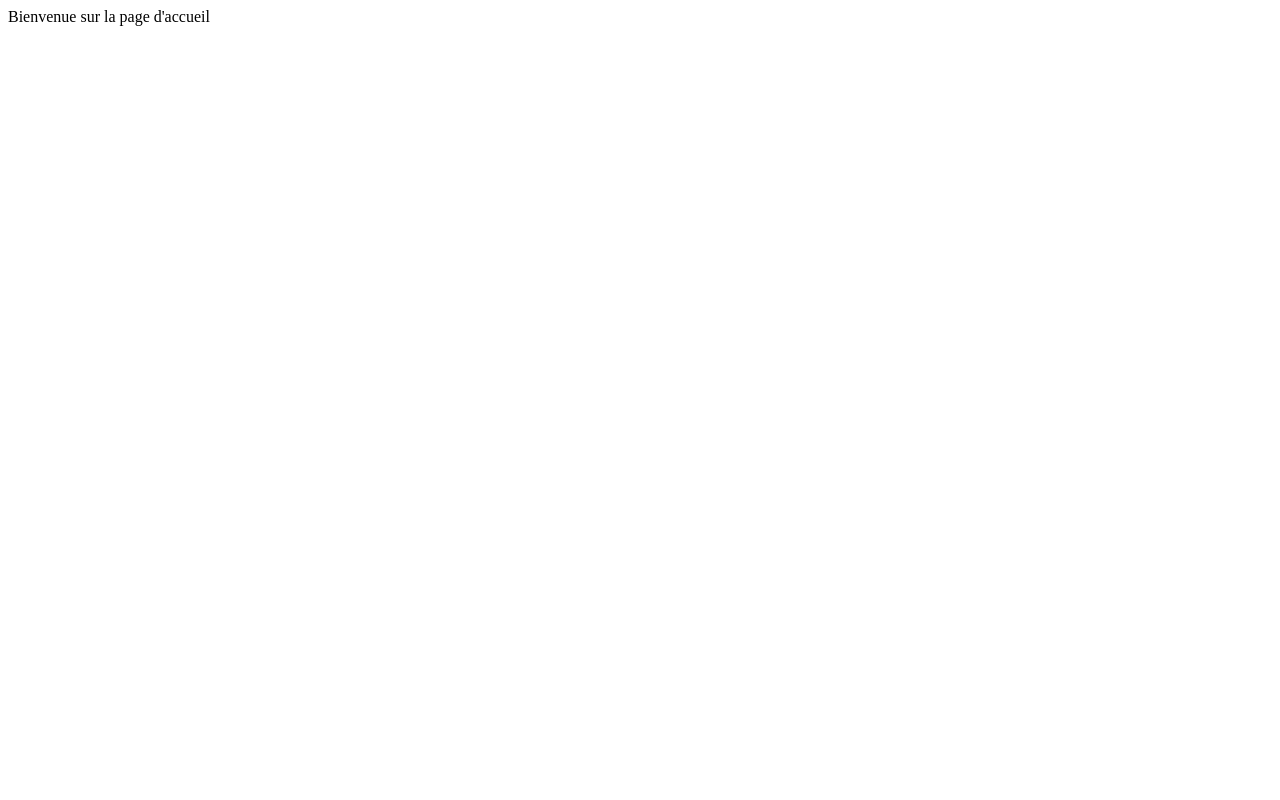
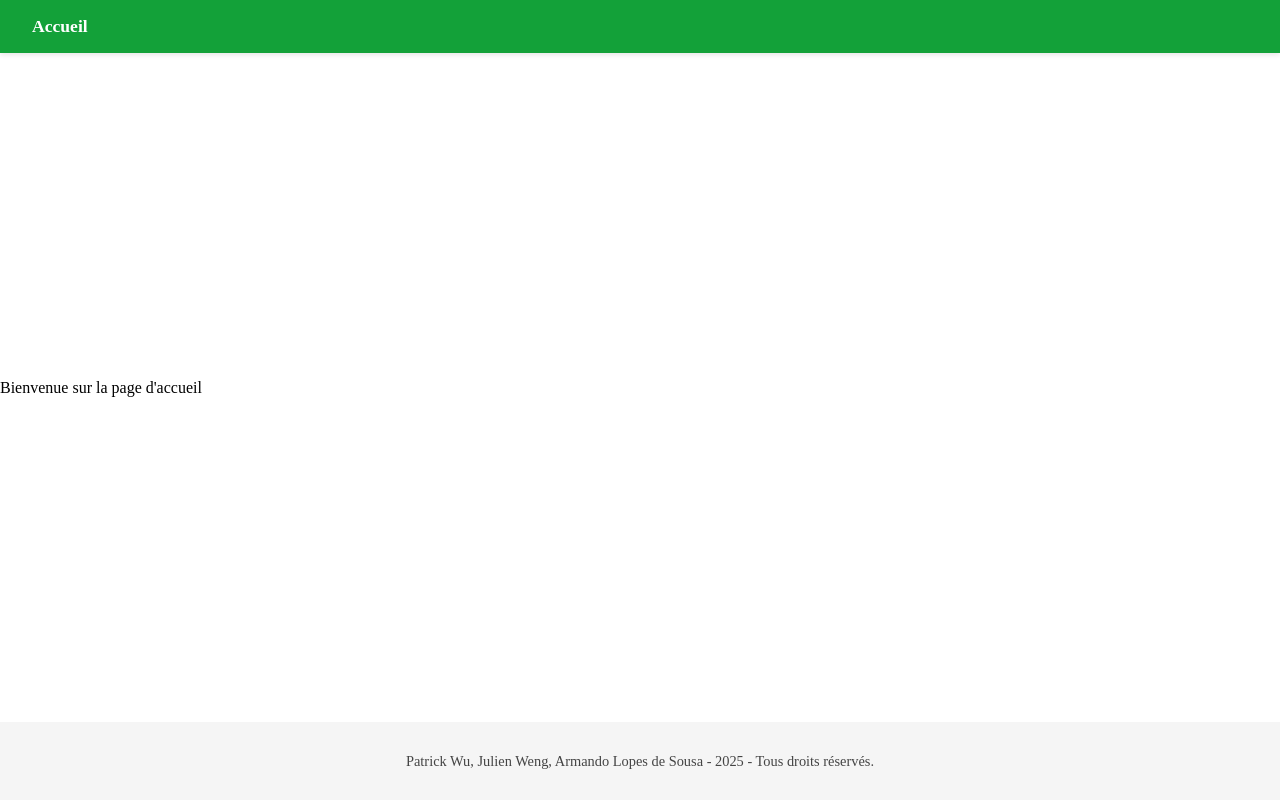
Before and after one commit to GeratorWu/TP3-vue-oauth-microsoft-graph, a Vue app: page / in a window 1280 px wide. Built offline with nearby package versions, Linux system fonts and the light colour scheme.

Commit message:
Ex 5: create BaseHeader and BaseFooter

```diff
--- a/src/App.vue
+++ b/src/App.vue
@@ -1,19 +1,38 @@
 <template>
-  <HomePage />
+  <div class="mainPage">
+    <BaseHeader />
+    <HomePage />
+    <BaseFooter />
+  </div>
 </template>
 
 <script>
 
 import HomePage from './components/HomePage.vue'
+import BaseHeader from './components/BaseHeader.vue'
+import BaseFooter from './components/BaseFooter.vue'
 
 export default {
   name: 'App',
   components: {
-    HomePage
+    HomePage,
+    BaseHeader,
+    BaseFooter
   }
 }
 </script>
 
 <style>
+body {
+  margin: 0;
+  padding: 0;
+}
+
+.mainPage{
+  display: flex;
+  flex-direction: column;
+  justify-content: space-between;
+  min-height: 100vh;
+}
 
 </style>
--- /dev/null
+++ b/src/components/BaseFooter.vue
@@ -0,0 +1,23 @@
+<!-- src/components/HomePage.vue -->
+<template>
+  <footer>
+    <p>Patrick Wu, Julien Weng, Armando Lopes de Sousa - 2025 - Tous droits réservés.</p>
+  </footer>
+</template>
+
+<script>
+export default {
+  name: 'BaseFooter'
+}
+</script>
+
+
+<style>
+footer {
+  background-color: #f5f5f5;
+  color: #444;
+  padding: 1rem;
+  text-align: center;
+  font-size: 0.9rem;
+}
+</style>
--- /dev/null
+++ b/src/components/BaseHeader.vue
@@ -0,0 +1,41 @@
+<!-- src/components/HomePage.vue -->
+<template>
+    <header>
+        <nav>
+            <a href="#">Accueil</a>
+        </nav>
+    </header>
+</template>
+
+<script>
+export default {
+    name: 'BaseHeader'
+}
+</script>
+
+
+<style>
+header {
+  background-color: #13a139;
+  padding: 1rem 2rem;
+  box-shadow: 0 2px 5px rgba(0, 0, 0, 0.1);
+}
+
+nav {
+  display: flex;
+  align-items: center;
+}
+
+nav a {
+  color: white;
+  text-decoration: none;
+  font-weight: bold;
+  font-size: 1.1rem;
+  transition: color 0.3s ease;
+}
+
+nav a:hover {
+  color: #000000;
+}
+
+</style>
--- a/src/components/HomePage.vue
+++ b/src/components/HomePage.vue
@@ -1,6 +1,8 @@
 <!-- src/components/HomePage.vue -->
 <template>
-  <div>Bienvenue sur la page d'accueil</div>
+  <div class="homePage">
+    <p>Bienvenue sur la page d'accueil</p>
+    </div>
 </template>
 
 <script>
@@ -11,5 +13,6 @@ export default {
 
 
 <style>
-
+.homePage{
+}
 </style>
```
